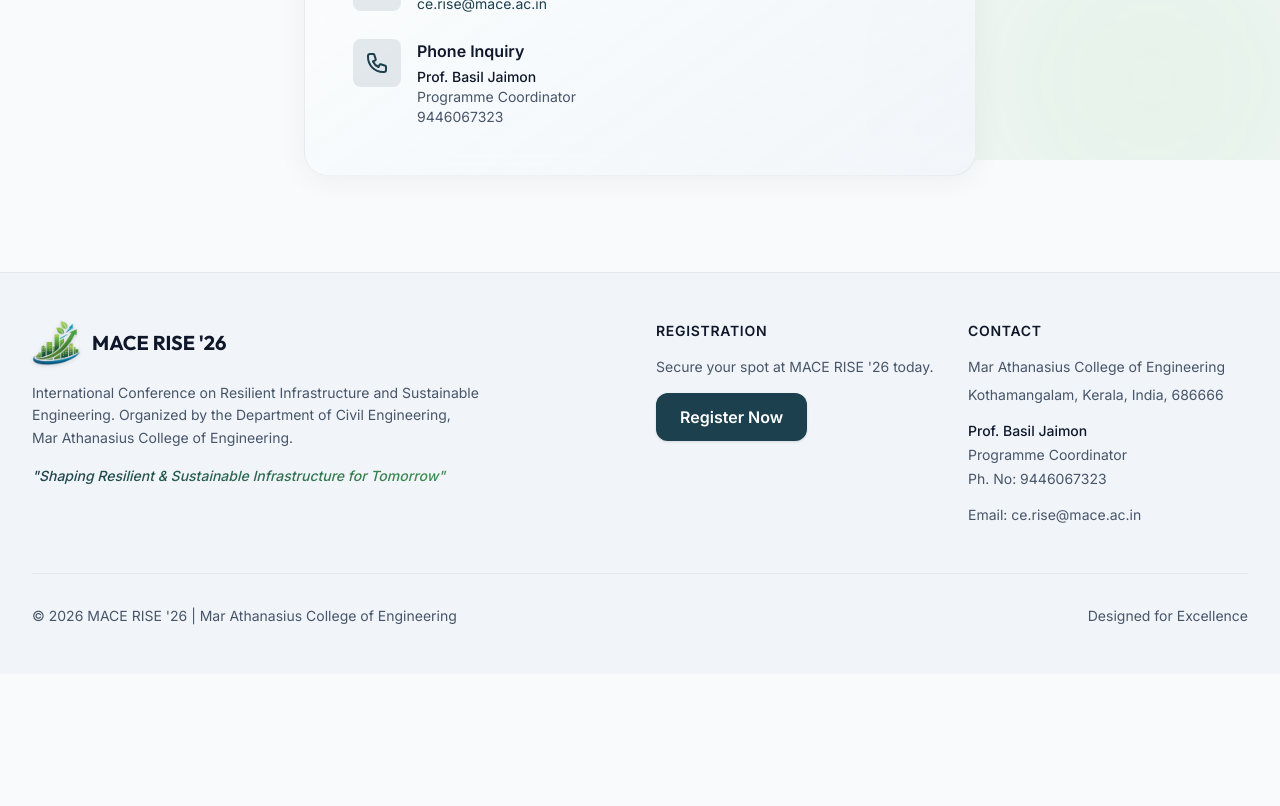
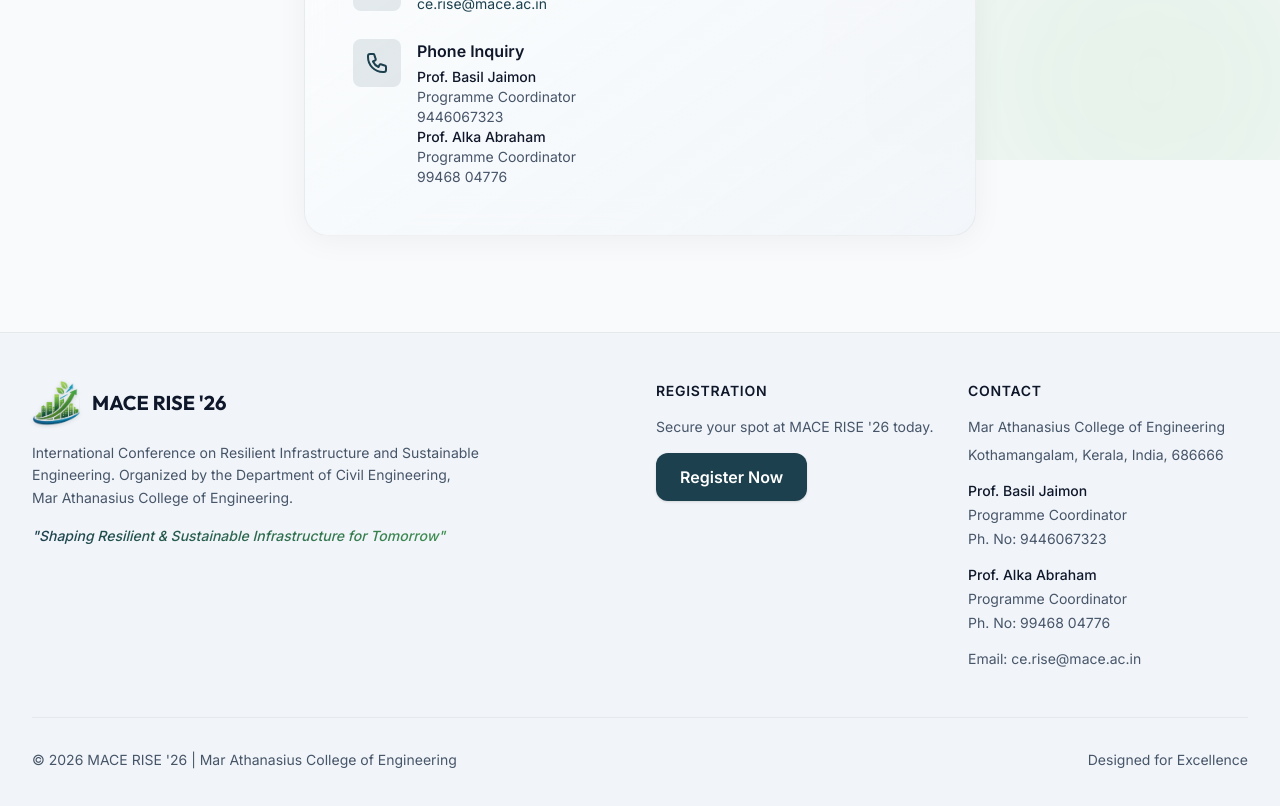
Before and after one commit to Jithin-caz/conference, a Next.js app: page /contact in a window 1280 px wide. Shown: the part 640-1446 px from the top of the page. Before the commit the page ends 1314 px from the top, so only its background shows below. Built offline with nearby package versions, Linux system fonts and the light colour scheme.

Commit message:
minor edits

```diff
--- a/app/contact/page.tsx
+++ b/app/contact/page.tsx
@@ -59,6 +59,12 @@
                   Programme Coordinator<br/>
                   <a href="tel:9446067323" className="hover:text-primary transition-colors">9446067323</a>
                 </p>
+                <p className="text-sm text-foreground-muted">
+                  <strong className="text-foreground font-medium">Prof. Alka Abraham </strong><br/>
+                  Programme Coordinator<br/>
+                  <a href="tel:9446067323" className="hover:text-primary transition-colors">99468 04776</a>
+                </p>
+
               </div>
             </div>
           </div>
--- a/components/Footer.tsx
+++ b/components/Footer.tsx
@@ -44,6 +44,11 @@
                 <p>Programme Coordinator</p>
                 <p>Ph. No: <a href="tel:9446067323" className="hover:text-primary transition-colors">9446067323</a></p>
               </div>
+              <div className="pt-2 space-y-1">
+                <p className="font-medium text-foreground">Prof. Alka Abraham</p>
+                <p>Programme Coordinator</p>
+                <p>Ph. No: <a href="tel:9446067323" className="hover:text-primary transition-colors">99468 04776</a></p>
+              </div>
               <p className="pt-2">Email: <a href="mailto:ce.rise@mace.ac.in" className="hover:text-primary transition-colors">ce.rise@mace.ac.in</a></p>
             </address>
           </div>
--- a/components/Hero.tsx
+++ b/components/Hero.tsx
@@ -23,7 +23,7 @@
         />
         <div className="inline-flex items-center gap-2 px-4 py-2 rounded-full glass border border-[rgba(0,0,0,0.1)] mb-8 animate-fade-in-up shadow-sm" style={{ animationDelay: '0.1s' }}>
           <span className="flex h-2 w-2 rounded-full bg-secondary"></span>
-          <span className="text-sm tracking-wide text-slate-800 font-semibold drop-shadow-sm">07 - 08 May 2026 (Hybrid Mode) &bull; Kothamangalam, Kerala</span>
+          <span className="text-sm tracking-wide text-slate-800 font-semibold drop-shadow-sm">07 - 08 May 2026 (Hybrid Mode) &bull;MACE Kothamangalam, Kerala</span>
         </div>
 
         <h1 className="text-5xl md:text-7xl font-heading font-extrabold text-slate-900 tracking-tight mb-6 leading-tight [text-shadow:0_0_30px_rgb(255_255_255/100%),0_0_10px_rgb(255_255_255/80%)]">
```
